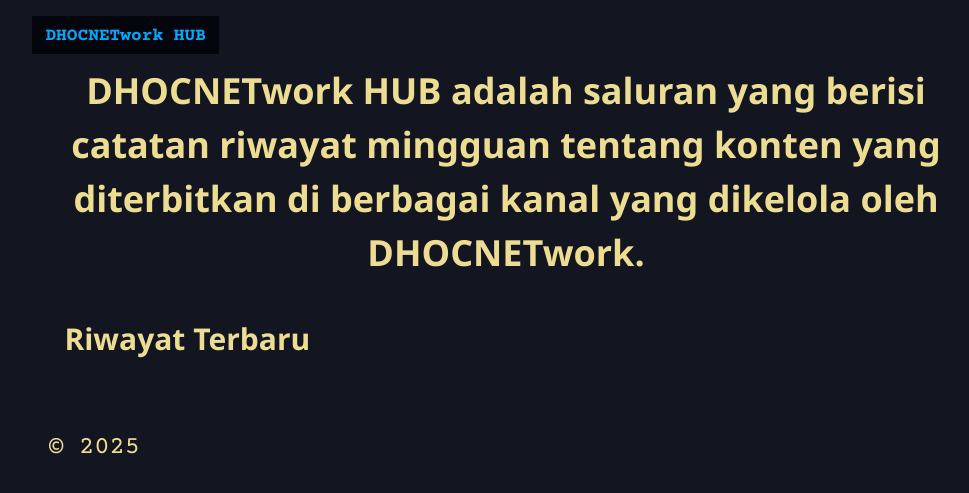
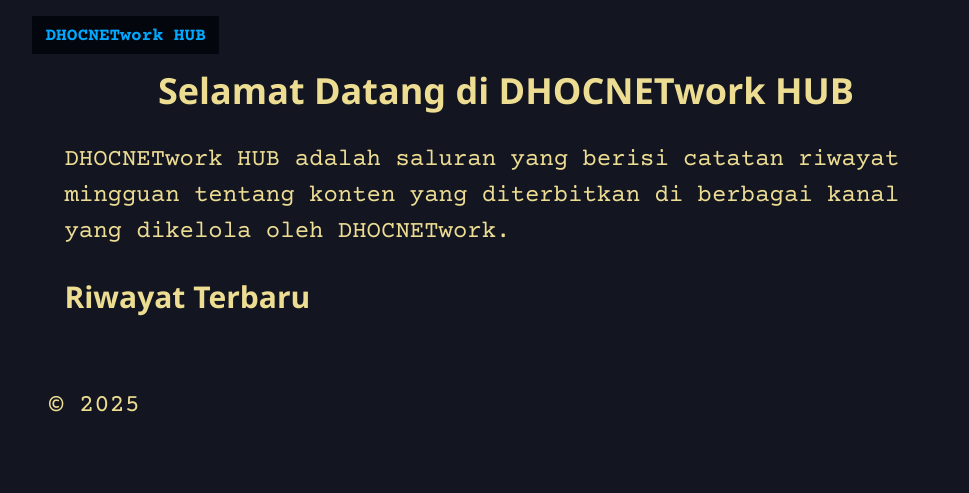
Before and after one commit to dhocnet/dhocnet.github.io, a Jekyll site: the page built from index.md, in a window 1280 px wide. Shown: the top 493 px of the page, without its empty margins (134-1103 px from the left). Built offline with Jekyll 4.4.1, drawn with Linux system fonts in a browser that asks for light colours; some web fonts are replaced.

Commit message:
Update home.html

```diff
--- a/_layouts/home.html
+++ b/_layouts/home.html
@@ -3,7 +3,7 @@ layout: default
 ---
 
   <section class="home-panel">
-    <h2 class="w3-xxlarge w3-center" style="font-weight: bold;>
+    <h2 class="w3-xxlarge w3-center" style="font-weight: bold;">
       Selamat Datang di DHOCNETwork HUB
     </h2>
     <p class="w3-xlarge">
```
